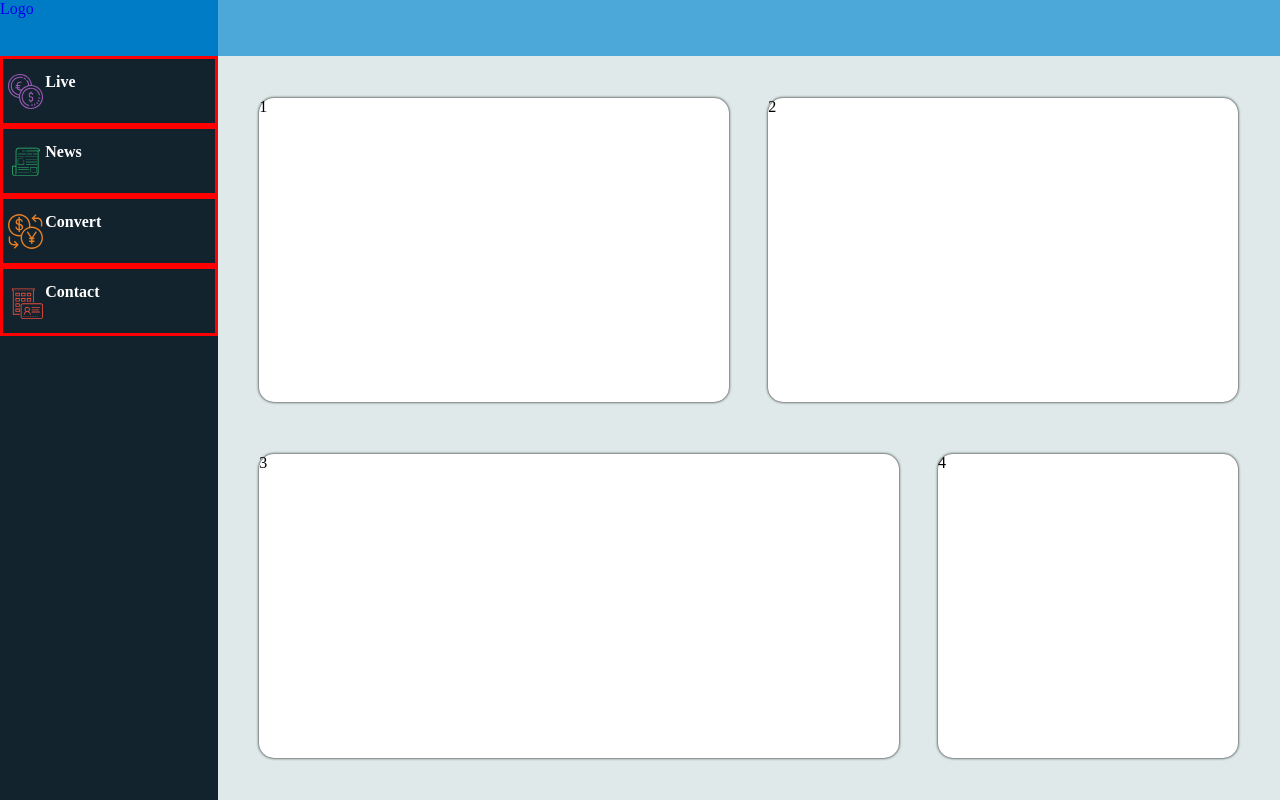
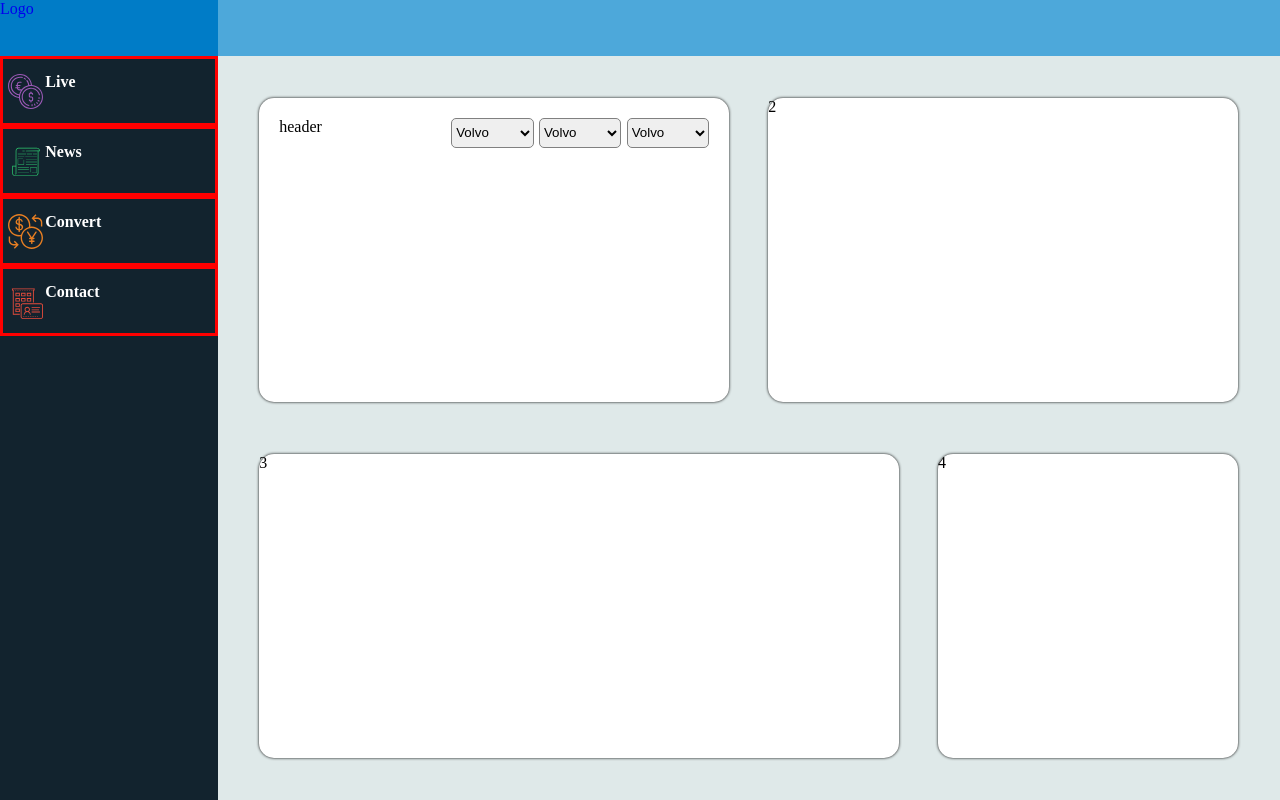
Before and after one commit to code-glutton/crypto-dashboard, a React (Create React App) app: page / in a window 1280 px wide. Built offline with nearby package versions, Linux system fonts and the light colour scheme.

Commit message:
drop down menu in ain page done

```diff
--- a/package.json
+++ b/package.json
@@ -3,6 +3,7 @@
   "version": "0.1.0",
   "private": true,
   "dependencies": {
+    "@reduxjs/toolkit": "^1.4.0",
     "@testing-library/jest-dom": "^4.2.4",
     "@testing-library/react": "^9.3.2",
     "@testing-library/user-event": "^7.1.2",
--- a/src/components/main/main.css
+++ b/src/components/main/main.css
@@ -25,7 +25,41 @@
     grid-row-start: 1;
     grid-row-end: 7;
     grid-column: 1/7;
+    padding: 20px;
 }
+
+   .headersContainer{
+       display: flex;
+       flex-direction: row;
+       flex-wrap: wrap;
+       align-content: flex-start;
+       height: auto;
+   }
+
+        .headers{
+            width: 40%;
+        }
+
+        .forms{
+            width: 60%;
+            display: flex;
+            flex-direction: row;
+            flex-wrap: wrap;
+            align-content: flex-start;
+            height: auto;
+            justify-content: space-between;
+        }
+
+        .formsItem{
+            width: 32%;
+   }
+
+            .formsItem select{
+                width: 100%;
+                height: 30px;
+                border: solid 1px grey;
+                border-radius: 5px;
+            }
 
 .two{
     grid-column: 7/13;
--- a/src/components/main/main.js
+++ b/src/components/main/main.js
@@ -6,7 +6,37 @@ function Main(){
         <div className='mainBody'>
             <div className='mainContainer'>
                 <div className='mainDisplay mainDisplayItems one'>
-                    1
+                    <div className='headersContainer'>
+                        <div className='headers'>
+                            <p>header</p>
+                        </div>
+                        <div className='forms'>
+                            <div className='formsItem'>
+                                <select id="cars">
+                                    <option value="volvo">Volvo</option>
+                                    <option value="saab">Saab</option>
+                                    <option value="opel">Opel</option>
+                                    <option value="audi">Audi</option>
+                                </select>
+                            </div>
+                            <div className='formsItem'>
+                                <select id="cars">
+                                    <option value="volvo">Volvo</option>
+                                    <option value="saab">Saab</option>
+                                    <option value="opel">Opel</option>
+                                    <option value="audi">Audi</option>
+                                </select>
+                            </div>
+                            <div className='formsItem'>
+                                <select id="cars">
+                                    <option value="volvo">Volvo</option>
+                                    <option value="saab">Saab</option>
+                                    <option value="opel">Opel</option>
+                                    <option value="audi">Audi</option>
+                                </select>
+                            </div>
+                        </div>
+                    </div>
                 </div>
                 <div className='mainHistogram mainDisplayItems two'>
                     2
```
Also changed, not shown: 1 other file (tests, documents, lock files or other folders).
